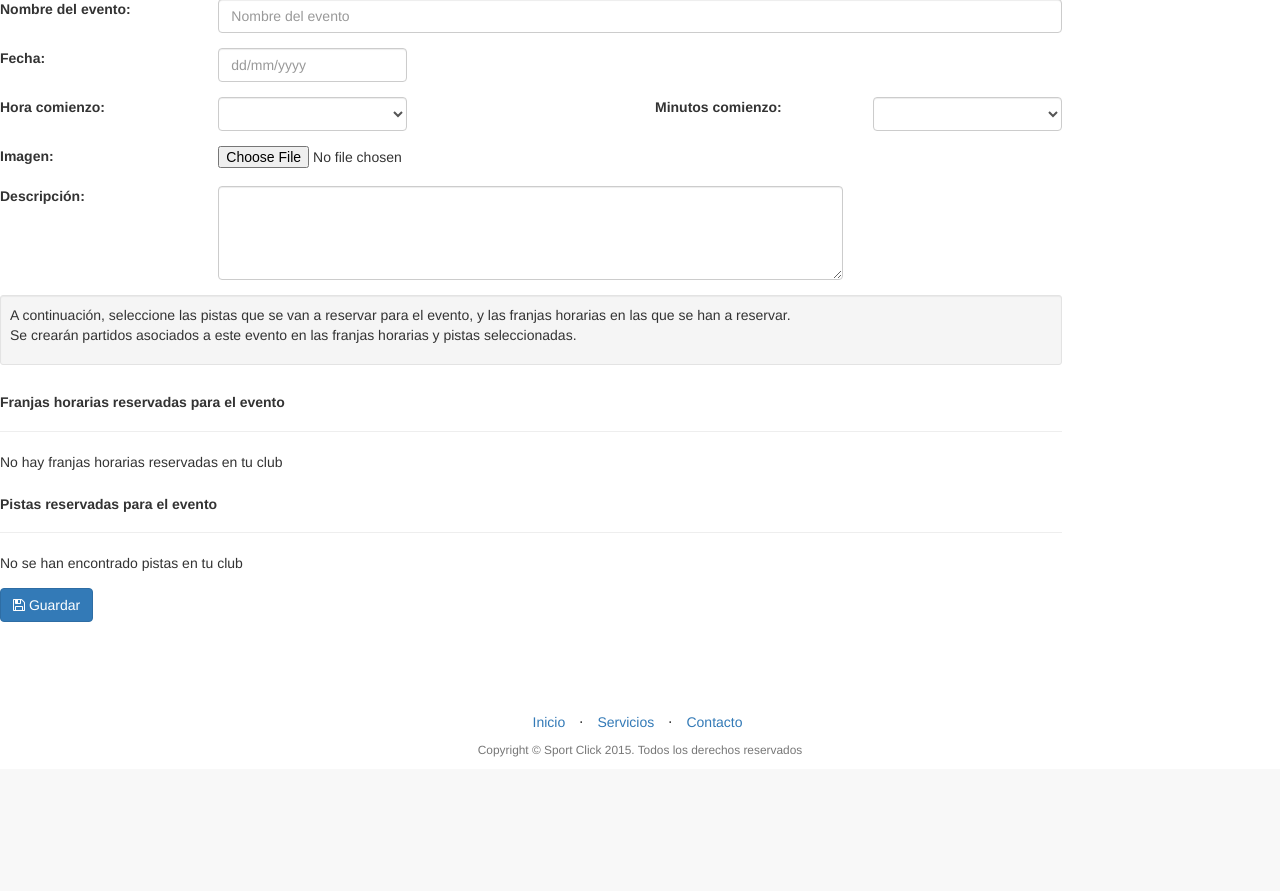
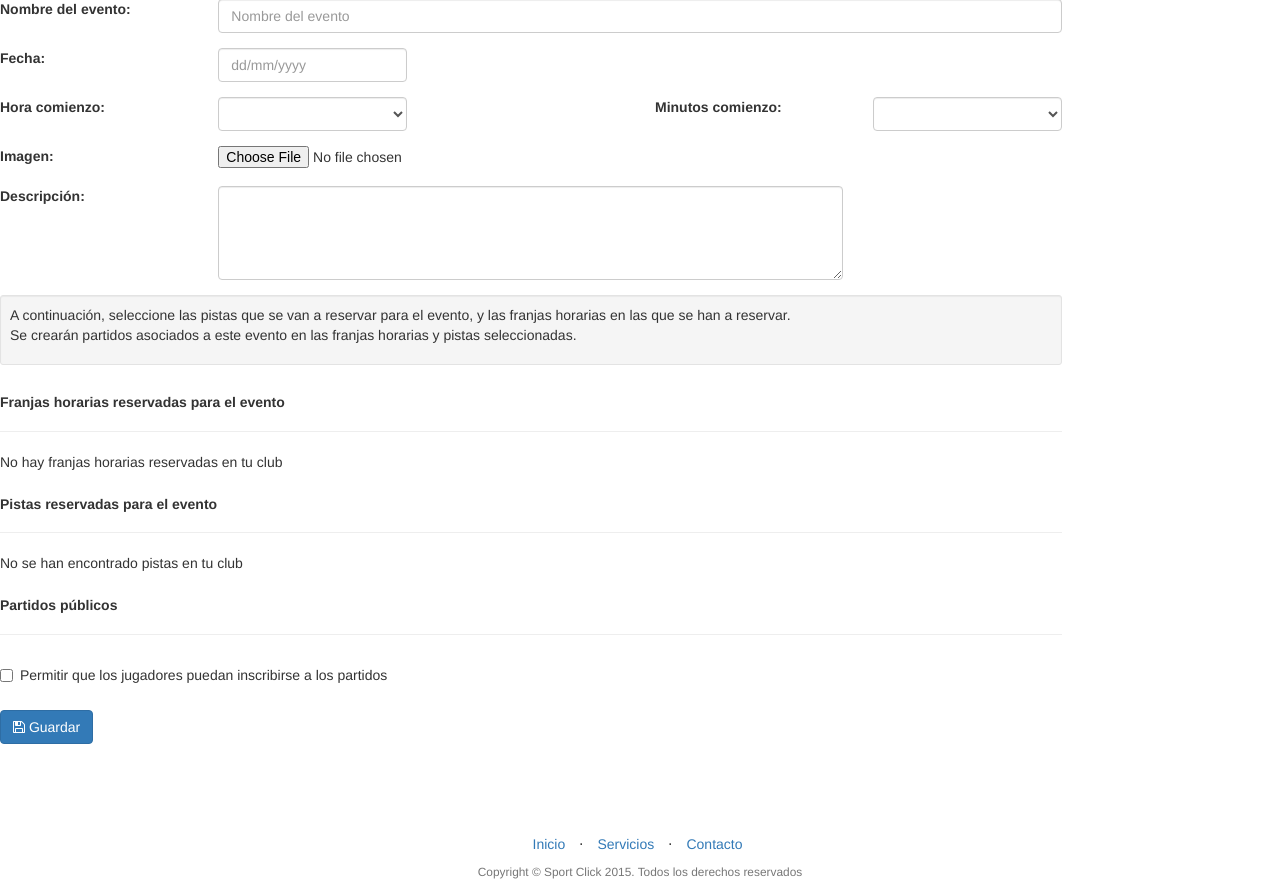
Before and after one commit to gonvazsua/SportManagement, a Django app: template SportManagement/templates/administracion/eventos/nuevo_evento.html in a window 1280 px wide. Shown: the part 837-1728 px from the top of the page. Before the commit the page ends 1594 px from the top, so only its background shows below. Run offline with Django 3.2, Linux system fonts and the light colour scheme; the template is opened without the code that fills it, so the values that code supplies are empty; some libraries are stand-ins or nearby versions.

Commit message:
Bugs en eventos

```diff
--- a/SportManagement/templates/administracion/eventos/nuevo_evento.html
+++ b/SportManagement/templates/administracion/eventos/nuevo_evento.html
@@ -190,6 +190,22 @@
         </div>
     </div>
 
+    <div class="row">
+        <div class="col-lg-10">
+            <h5 class="strong">Partidos públicos</h5><hr>
+        </div>
+    </div>
+    <div class="row form-group">
+        <div class="col-lg-12">
+            <div class="checkbox">
+                <label>
+                    <input type="checkbox" onchange="javascript:actualiza_estado_visible(this, 'partido_publico')"> Permitir que los jugadores puedan inscribirse a los partidos
+                    <input type="hidden" id="partido_publico" name="partido_publico" value="0">
+                </label>
+            </div>
+        </div>
+    </div>
+
     {% if not success %}
     <div class="row form-group">
         <div class="col-lg-2 col-md-2">
```
Also changed, not shown: Core/views/administracion/eventos/views.py (+12 -4 lines).
